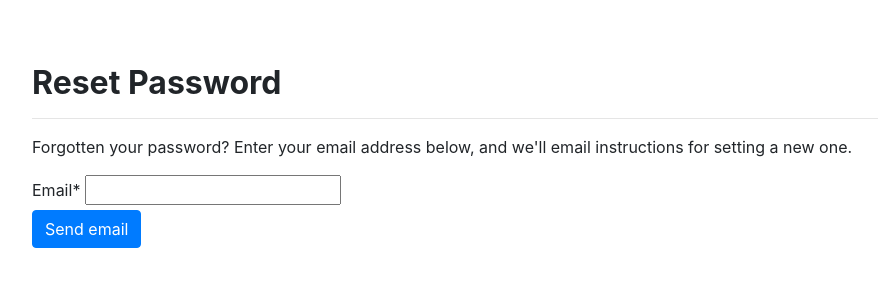
After one commit to RokibulHasan7/FeedAngels3, a Django app: page /password_reset/ in a window 1280 px wide. The commit adds this page. Shown: the top 300 px of the page, without its empty margins (86-964 px from the left). Run offline with Django 3.2, Linux system fonts and the light colour scheme; some libraries are stand-ins or nearby versions.

Commit message:
Added Reset password functionality (Sending emails to the user).

```diff
--- a/FeedAngels3/FeedAngels3/urls.py
+++ b/FeedAngels3/FeedAngels3/urls.py
@@ -35,6 +35,12 @@ urlpatterns = [
     path('VolunteerProfile/<int:volunteerId>', views.VolunteerProfile, name='VolunteerProfile'),
     path('userProfile/<int:userid>', views.UserProfile, name='userProfile'),
     path('changePassword/', views.change_password, name='changePassword'),
+    path("password_reset/", views.password_reset_request, name="password_reset"),
+    #path('password_reset', auth_views.PasswordResetView.as_view(template_name='auth/password/password_reset.html'), name='password_reset'),
+    path('password_reset/done/', auth_views.PasswordResetDoneView.as_view(template_name='auth/password/password_reset_done.html'), name='password_reset_done'),
+    path('reset/<uidb64>/<token>/', auth_views.PasswordResetConfirmView.as_view(template_name='auth/password/password_reset_confirm.html'), name='password_reset_confirm'),
+    path('reset/done/', auth_views.PasswordResetCompleteView.as_view(template_name='auth/password/password_reset_complete.html'), name='password_reset_complete'),
+
 ]
 
 if settings.DEBUG:
--- a/FeedAngels3/part1/views.py
+++ b/FeedAngels3/part1/views.py
@@ -3,9 +3,21 @@ from django.contrib import messages
 from django.contrib.auth import update_session_auth_hash
 from django.contrib.auth.forms import PasswordChangeForm
 from django.shortcuts import render, redirect
+from django.core.mail import send_mail, BadHeaderError
+from django.http import HttpResponse
+from django.contrib.auth.forms import PasswordResetForm
+from django.contrib.auth.models import User
+from django.template.loader import render_to_string
+from django.db.models.query_utils import Q
+from django.utils.http import urlsafe_base64_encode
+from django.contrib.auth.tokens import default_token_generator
+from django.utils.encoding import force_bytes
 
 from .forms import SignUpForm
 from .models import CustomUser, Volunteer
+
+from django.contrib.auth import get_user_model
+User = get_user_model()
 
 def home(request):
     return render(request, 'auth/home.html')
@@ -84,3 +96,32 @@ def change_password(request):
     return render(request, 'auth/changePassword.html', {
         'form': form
     })
+
+
+def password_reset_request(request):
+    if request.method == "POST":
+        password_reset_form = PasswordResetForm(request.POST)
+        if password_reset_form.is_valid():
+            data = password_reset_form.cleaned_data['email']
+            associated_users = User.objects.filter(Q(email=data))
+            if associated_users.exists():
+                for user in associated_users:
+                    subject = "Password Reset Requested"
+                    email_template_name = "auth/password/password_reset_email.txt"
+                    c = {
+                    "email":user.email,
+                    'domain':'127.0.0.1:8000',
+                    'site_name': 'Feed Angels',
+                    "uid": urlsafe_base64_encode(force_bytes(user.pk)),
+                    "user": user,
+                    'token': default_token_generator.make_token(user),
+                    'protocol': 'http',
+                    }
+                    email = render_to_string(email_template_name, c)
+                    try:
+                        send_mail(subject, email, 'admin@example.com' , [user.email], fail_silently=False)
+                    except BadHeaderError:
+                        return HttpResponse('Invalid header found.')
+                    return redirect("password_reset_done")
+    password_reset_form = PasswordResetForm()
+    return render(request=request, template_name="auth/password/password_reset.html", context={"password_reset_form":password_reset_form})
--- a/FeedAngels3/templates/auth/login.html
+++ b/FeedAngels3/templates/auth/login.html
@@ -18,6 +18,7 @@
 						{% csrf_token %}
 						<input type="text" name="username" maxlength="150" required id="id_username">
 						<input type="password" name="password"  required id="id_password">
+						<a href="{% url 'password_reset' %}">Forgot password?</a>
 						<button type="submit">Login</button>
 					</form>
 					<div>
--- /dev/null
+++ b/FeedAngels3/templates/auth/password/password_reset.html
@@ -0,0 +1,34 @@
+<!DOCTYPE html>
+<html>
+  <head>
+    <!-- Required meta tags -->
+    <meta charset="utf-8">
+    <meta name="viewport" content="width=device-width, initial-scale=1.0">
+
+    <!-- Bootstrap CSS -->
+    <link rel="stylesheet" href="https://cdn.jsdelivr.net/npm/bootstrap@4.5.3/dist/css/bootstrap.min.css" integrity="sha384-TX8t27EcRE3e/ihU7zmQxVncDAy5uIKz4rEkgIXeMed4M0jlfIDPvg6uqKI2xXr2" crossorigin="anonymous">
+
+    <title>Password Reset</title>
+  </head>
+ <body>
+
+
+{% block content %}
+
+	{% load crispy_forms_tags %}
+
+	<!--Reset Password-->
+	<div class="container p-5">
+  	 	<h2 class="font-weight-bold mt-3">Reset Password</h2>
+		<hr>
+		<p>Forgotten your password? Enter your email address below, and we'll email instructions for setting a new one.</p>
+        <form method="POST">
+            {% csrf_token %}
+            {{ password_reset_form|crispy }}
+            <button class="btn btn-primary" type="submit">Send email</button>
+        </form>
+  	</div>
+
+{% endblock %}
+ </body>
+</html>
```
Also changed, not shown: FeedAngels3/FeedAngels3/settings.py (+14 -0 lines), FeedAngels3/part1/urls.py (+6 -1 lines), FeedAngels3/templates/auth/password/password_reset_complete.html (added, +28 -0 lines), FeedAngels3/templates/auth/password/password_reset_confirm.html (added, +34 -0 lines), FeedAngels3/templates/auth/password/password_reset_done.html (added, +27 -0 lines), FeedAngels3/templates/auth/password/password_reset_email.txt (added, +15 -0 lines).
